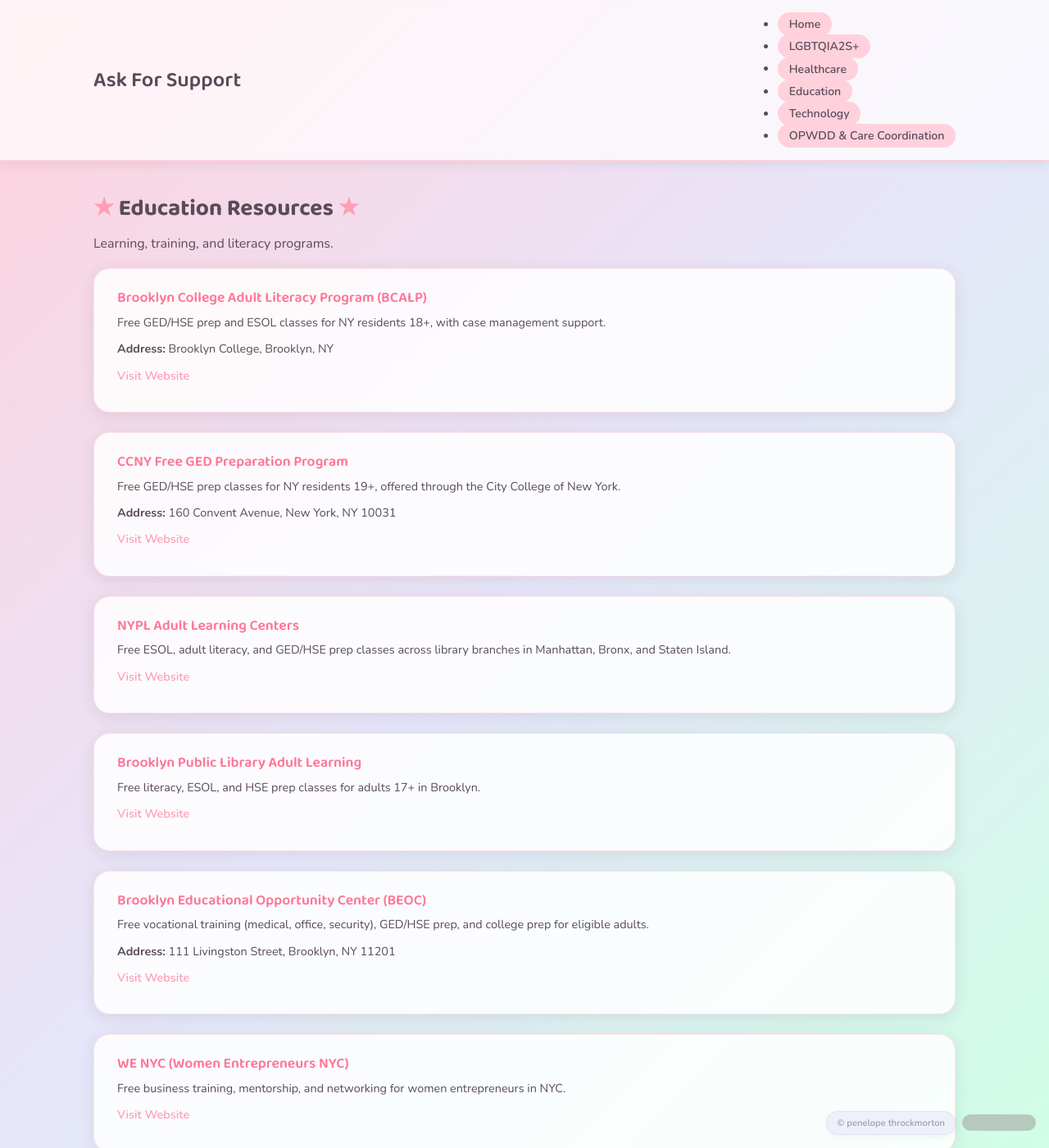
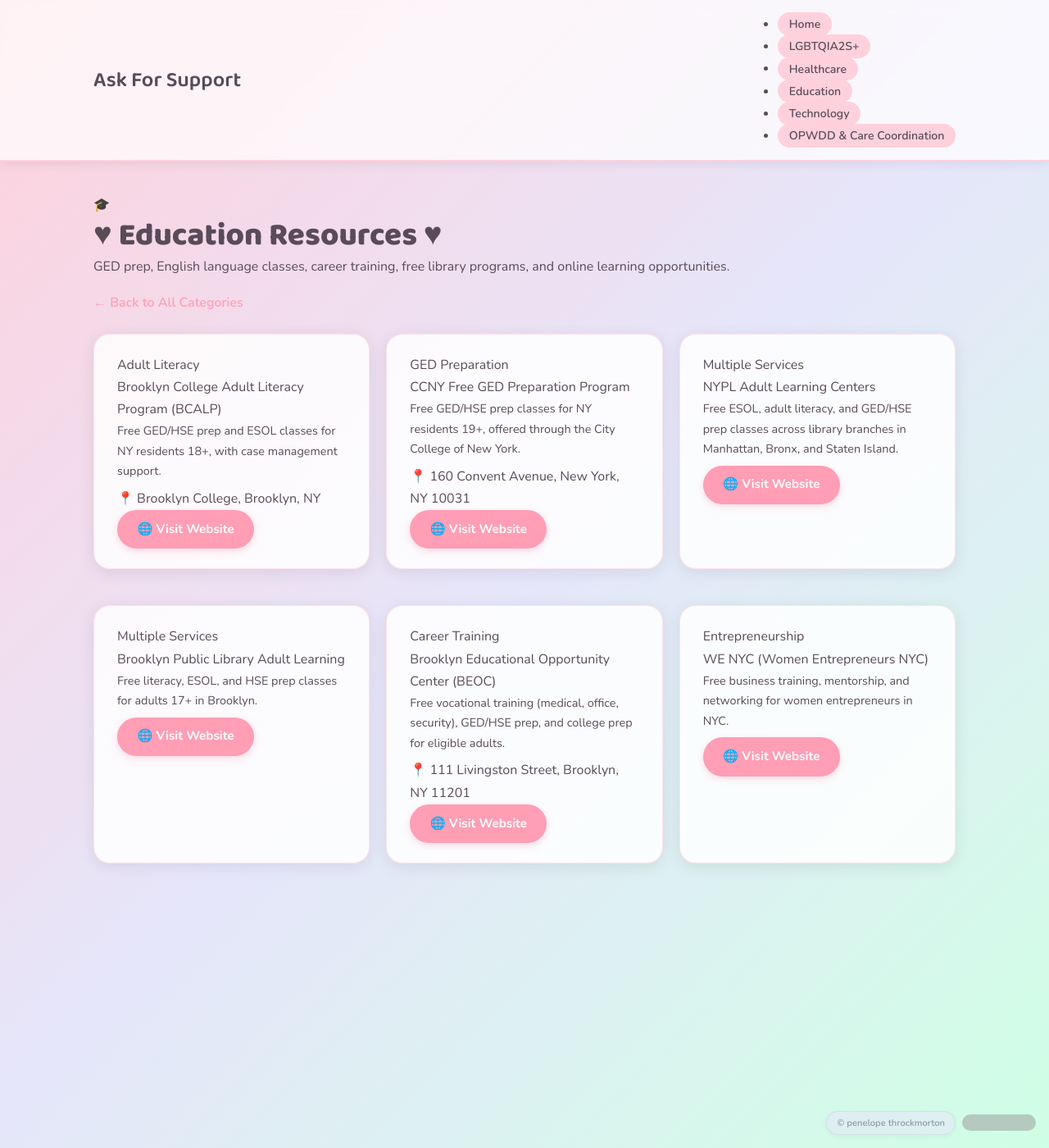
Before and after one commit to penelopethrock-cyber/askforsupport, a Jekyll site: the page built from education/index.html, in a window 1280 px wide and 1400 px high. Shown: the whole window at 82% size. Built offline with Jekyll 4.4.1, drawn with Linux system fonts in a browser that asks for light colours; grey boxes are pictures that could not be loaded.

Commit message:
feat(education): rewrite education/index.html with themed template

```diff
--- a/education/index.html
+++ b/education/index.html
@@ -2,17 +2,26 @@
 layout: default
 title: Education Resources
 ---
-<h2>Education Resources</h2>
-<p>Learning, training, and literacy programs.</p>
-
-<div class="resource-list">
+<section class="page-header">
+  <div class="page-icon">&#127891;</div>
+  <h1>Education Resources</h1>
+  <p>GED prep, English language classes, career training, free library programs, and online learning opportunities.</p>
+</section>
+<a href="/" class="back-link">&#8592; Back to All Categories</a>
+<div class="resource-grid">
   {% for resource in site.data.resources.education %}
   <div class="resource-card">
-    <h3>{{ resource.name }}</h3>
-    <p class="desc">{{ resource.description }}</p>
-    {% if resource.phone %}<p><strong>Phone:</strong> {{ resource.phone }}</p>{% endif %}
-    {% if resource.address %}<p><strong>Address:</strong> {{ resource.address }}</p>{% endif %}
-    {% if resource.link %}<p><a href="{{ resource.link }}" target="_blank" rel="noopener noreferrer">Visit Website</a></p>{% endif %}
+    {% if resource.type %}<span class="resource-type">{{ resource.type }}</span>{% endif %}
+    <div class="resource-name">{{ resource.name }}</div>
+    <p class="resource-desc">{{ resource.description }}</p>
+    <div class="resource-details">
+      {% if resource.address %}<span><span class="detail-icon">&#128205;</span> {{ resource.address }}</span>{% endif %}
+      {% if resource.phone %}<span><span class="detail-icon">&#128222;</span> {{ resource.phone }}</span>{% endif %}
+      {% if resource.hours %}<span><span class="detail-icon">&#128336;</span> {{ resource.hours }}</span>{% endif %}
+    </div>
+    <div class="card-actions">
+      {% if resource.link %}<a href="{{ resource.link }}" target="_blank" rel="noopener" class="btn btn-primary">&#127760; Visit Website</a>{% endif %}
+    </div>
   </div>
   {% endfor %}
 </div>
```
